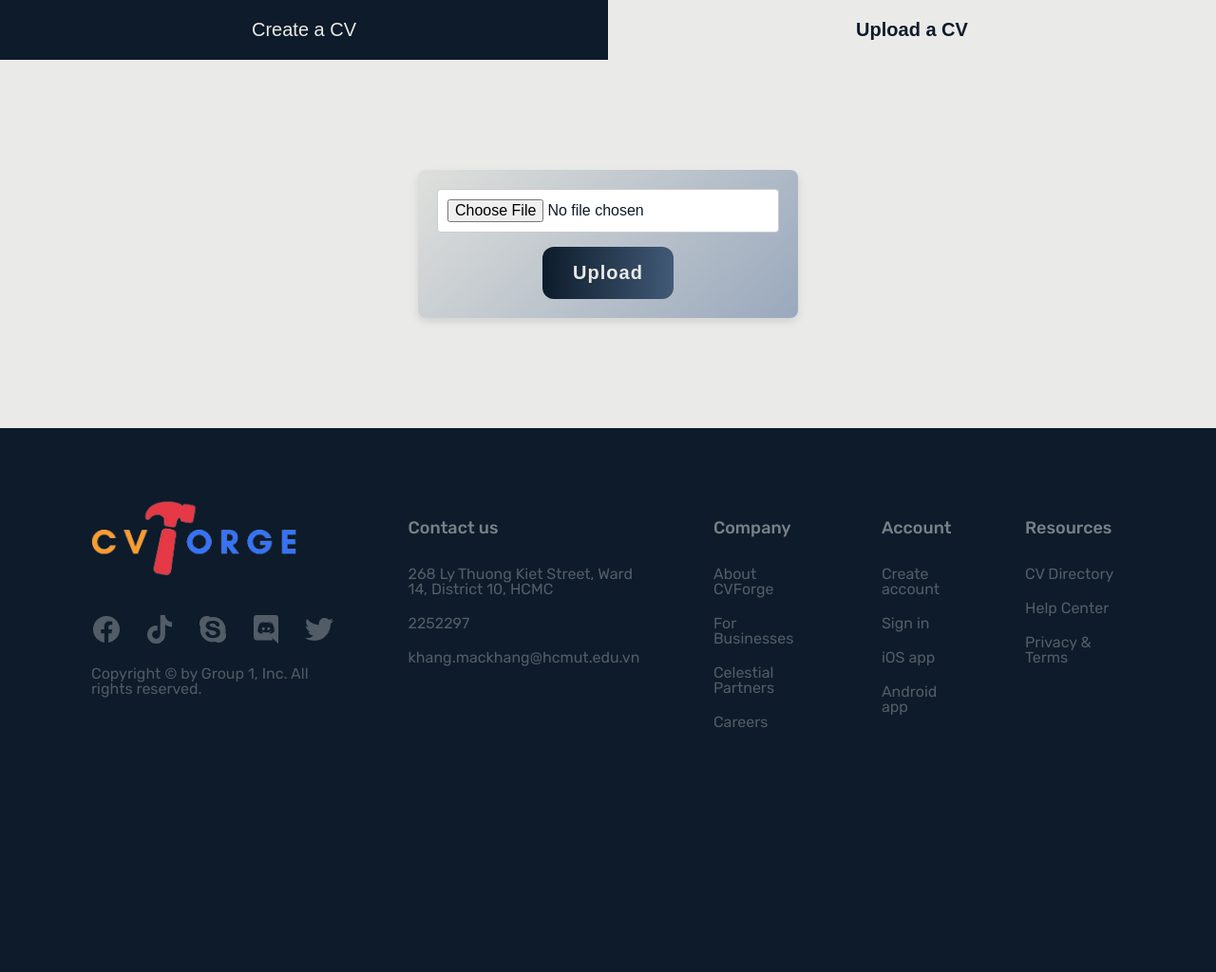
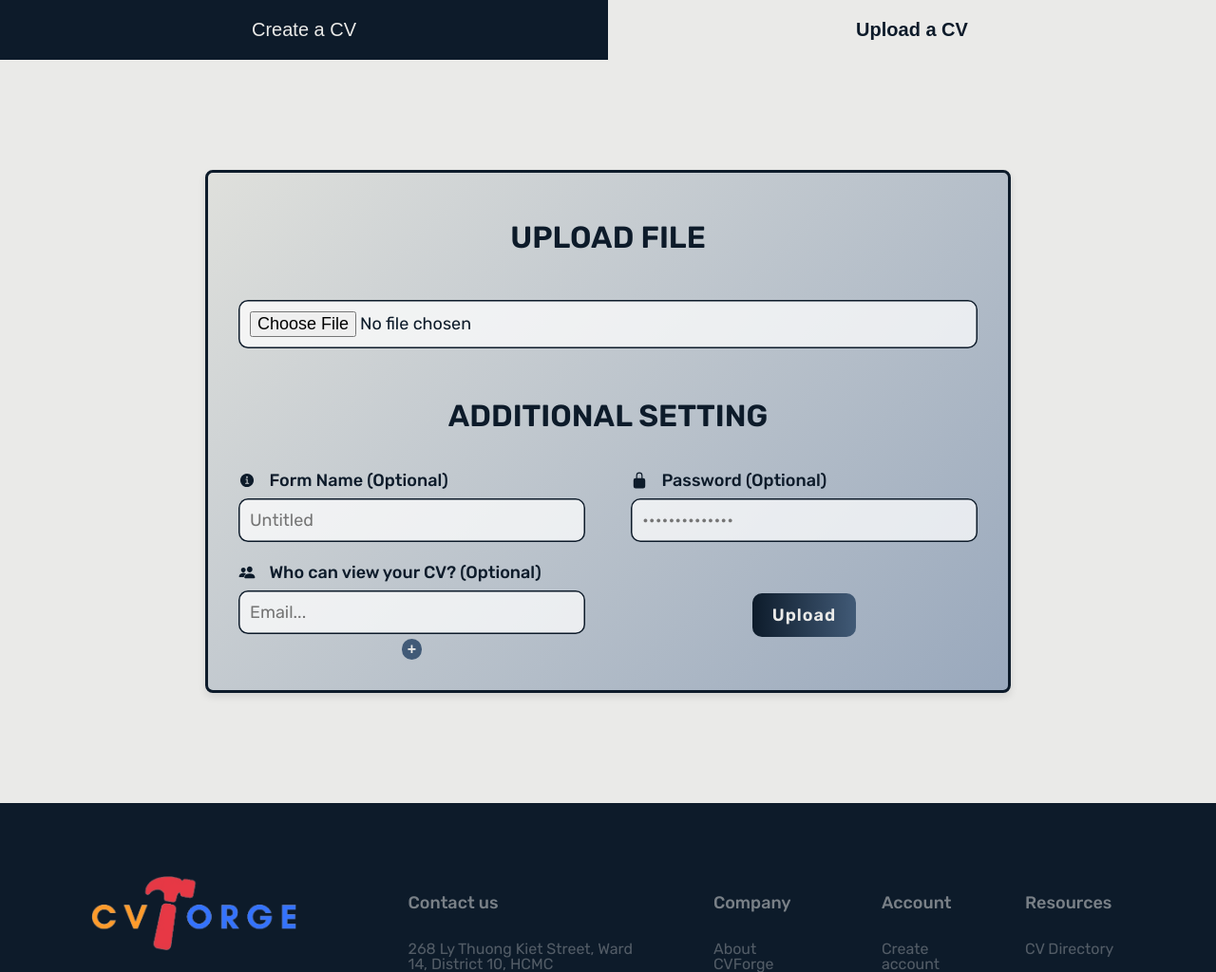
Before and after one commit to Mac-Ho-Do-Khang/WEB, a PHP site: page /php/add.php in a window 1280 px wide, after a click on "Upload a CV". Shown: the part 128-1152 px from the top of the page at 95% size. Before the commit the page ends 894 px from the top, so only its background shows below. Run offline with PHP 8.4, Linux system fonts and the light colour scheme.

Commit message:
change after meet with Khanh

```diff
--- a/css/add.css
+++ b/css/add.css
@@ -436,27 +436,30 @@
 /* ------------------------------------------------------------------------------------------------------------------
 ----------------------------------------------------- UPLOAD CV -----------------------------------------------------
 --------------------------------------------------------------------------------------------------------------------- */
+.CV-upload-form-container {
+  padding: 2rem 12rem;
+}
 .CV-upload-form {
-  max-width: 400px;
-  margin: 20px auto;
-  padding: 20px;
+  padding: 3.2rem;
   background: linear-gradient(135deg, hsla(75, 6%, 87%, 1) 0%, rgba(117, 139, 169, 0.69) 100%);
-  border-radius: 8px;
-  box-shadow: 0 4px 8px rgba(0, 0, 0, 0.1);
+  border-radius: 0.8rem;
+  box-shadow: 0 0.4rem 0.8rem rgba(0, 0, 0, 0.1);
 }
 
 .CV-upload-upload {
   display: block;
   width: 100%;
-  padding: 10px;
-  margin-bottom: 15px;
+  padding: 1rem;
+  margin-bottom: 1.5rem;
   background-color: #ffffff;
-  border: 1px solid #ccc;
-  border-radius: 4px;
-  font-size: 16px;
+  border: 0.1rem solid #ccc;
+  border-radius: 0.4rem;
+  font-size: 1.6rem;
+  grid-column: 1/-1;
 }
 
 .CV-upload-submit-wrapper {
   display: flex;
   justify-content: center;
+  align-items: center;
 }
--- a/css/register.css
+++ b/css/register.css
@@ -1,5 +1,5 @@
 .call-to-action {
-  padding: 7rem 14rem 0 14rem;
+  padding: 7rem 14rem 9.6rem 14rem;
 }
 
 .cta {
--- a/php/404.php
+++ b/php/404.php
@@ -1,8 +1,5 @@
 <!DOCTYPE html>
 <html lang="en">
-
-<!-- jsadflkjdsalkfjadsfjlkdsajflkdsaj -->
-<!--     jlklkjlkjlkj -->
 
 <head>
     <meta charset="UTF-8">
--- a/php/add.php
+++ b/php/add.php
@@ -1003,12 +1003,48 @@
     </section>
 
     <section id="CV-upload" class="add-tabcontent">
-        <form action="index.php?page=login" class="CV-upload-form">
-            <input type="file" id="myFile" name="filename" class="CV-upload-upload">
-            <div class="CV-upload-submit-wrapper">
-                <input type="submit" class="btn btn-full CV-upload-submit" value="Upload">
-            </div>
-        </form>
+        <div class="CV-upload-form-container">
+            <form action="index.php?page=login" class="CV-upload-form CV-form">
+                <div class="CV-form-title">Upload file</div>
+                <input type="file" id="myFile" name="filename" class="CV-upload-upload">
+
+                <div class="CV-form-title">Additional setting</div>
+                <!-- Form name -->
+                <div class="CV-form-part Form-name">
+                    <div class="CV-form-icon-label">
+                        <ion-icon name="information-circle"></ion-icon>
+                        <label>Form Name (Optional)</label>
+                    </div>
+                    <input type="text" placeholder="Untitled">
+                </div>
+                <!-- Password -->
+                <div class="CV-form-part Name">
+                    <div class="CV-form-icon-label">
+                        <ion-icon name="lock-closed"></ion-icon>
+                        <label>Password (Optional)</label>
+                    </div>
+                    <input type="text" placeholder="&bull;&bull;&bull;&bull;&bull;&bull;&bull;&bull;&bull;&bull;&bull;&bull;&bull;&bull;">
+                </div>
+                <!-- Allowed email -->
+                <div class="CV-form-part Allowers">
+                    <div class="CV-form-icon-label">
+                        <ion-icon name="people"></ion-icon>
+                        <label>Who can view your CV? (Optional)</label>
+                    </div>
+                    <div id="allowers-container">
+                        <div class="allower-container">
+                            <input type="text" name="field" placeholder="Email...">
+                        </div>
+                    </div>
+                    <div class="add-button-wrapper">
+                        <button type="button" class="add-button" id="add-allower-button">+</button>
+                    </div>
+                </div>
+                <div class="CV-upload-submit-wrapper">
+                    <input type="submit" class="btn btn-full CV-upload-submit" value="Upload">
+                </div>
+            </form>
+        </div>
 
     </section>
 
--- a/php/register.php
+++ b/php/register.php
@@ -66,6 +66,7 @@
                                     name="password"
                                     type="password"
                                     id="password"
+                                    placeholder="&bull;&bull;&bull;&bull;&bull;&bull;&bull;&bull;&bull;&bull;&bull;&bull;&bull;"
                                     required>
                             </div>
                             <div>
```
Also changed, not shown: index.html (deleted, +0 -12 lines), php/myCVs.php (+6 -6 lines).
